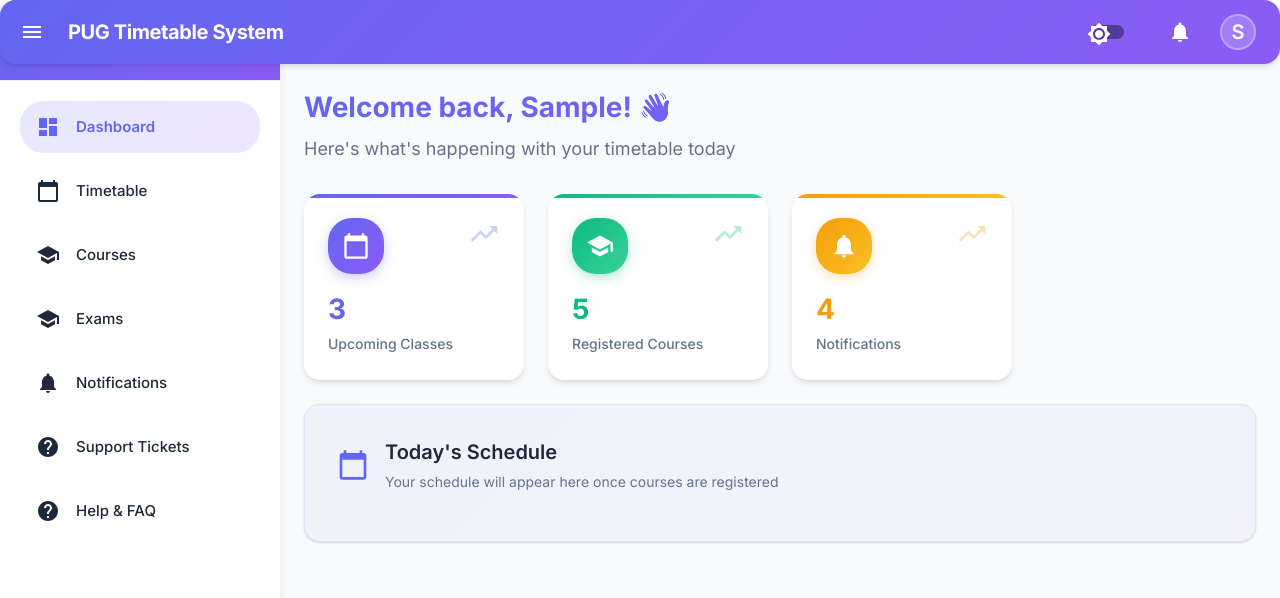
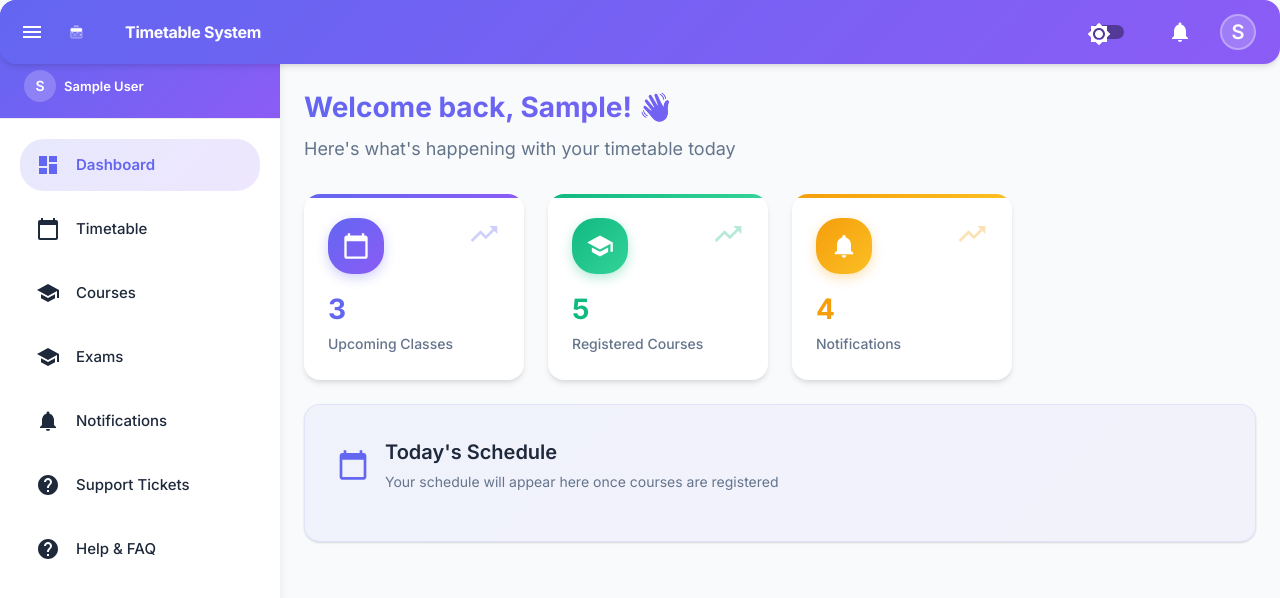
Before and after one commit to bvggies/timetablems, a React (Create React App) app in the folder frontend/: page /dashboard in a window 1280 px wide. Shown: the top 598 px of the page. Built offline with nearby package versions, Linux system fonts and the light colour scheme; no server answers; sample sign-in values are in the browser's storage.

Commit message:
Add professional logo component and integrate throughout the system (Login, Sidebar, Topbar)

```diff
--- a/frontend/public/index.html
+++ b/frontend/public/index.html
@@ -2,9 +2,12 @@
 <html lang="en">
   <head>
     <meta charset="utf-8" />
-    <link rel="icon" href="%PUBLIC_URL%/favicon.ico" />
+    <link rel="icon" type="image/svg+xml" href="%PUBLIC_URL%/favicon.svg" />
+    <link rel="icon" type="image/png" href="%PUBLIC_URL%/favicon.ico" />
     <meta name="viewport" content="width=device-width, initial-scale=1" />
     <meta name="theme-color" content="#6366f1" />
+    <meta name="apple-mobile-web-app-capable" content="yes" />
+    <meta name="apple-mobile-web-app-status-bar-style" content="black-translucent" />
     <meta name="description" content="PUG Timetable Management System" />
     <link rel="preconnect" href="https://fonts.googleapis.com">
     <link rel="preconnect" href="https://fonts.gstatic.com" crossorigin>
--- /dev/null
+++ b/frontend/src/components/Logo.tsx
@@ -0,0 +1,218 @@
+import React from 'react';
+import { Box, SxProps, Theme } from '@mui/material';
+
+interface LogoProps {
+  size?: number;
+  variant?: 'full' | 'icon' | 'compact';
+  sx?: SxProps<Theme>;
+  color?: string;
+}
+
+const Logo: React.FC<LogoProps> = ({
+  size = 40,
+  variant = 'full',
+  sx,
+  color = 'currentColor',
+}) => {
+  const iconSize = variant === 'icon' ? size : size * 0.6;
+
+  const LogoIcon = () => (
+    <svg
+      width={iconSize}
+      height={iconSize}
+      viewBox="0 0 120 120"
+      fill="none"
+      xmlns="http://www.w3.org/2000/svg"
+    >
+      {/* Calendar base */}
+      <rect
+        x="20"
+        y="30"
+        width="80"
+        height="70"
+        rx="8"
+        fill={color}
+        opacity="0.1"
+      />
+      <rect
+        x="20"
+        y="30"
+        width="80"
+        height="70"
+        rx="8"
+        stroke={color}
+        strokeWidth="3"
+      />
+
+      {/* Calendar header */}
+      <rect
+        x="20"
+        y="30"
+        width="80"
+        height="25"
+        rx="8"
+        fill={color}
+      />
+
+      {/* Calendar rings/binding */}
+      <circle cx="35" cy="42.5" r="3" fill="white" />
+      <circle cx="85" cy="42.5" r="3" fill="white" />
+
+      {/* Calendar grid lines */}
+      <line
+        x1="40"
+        y1="55"
+        x2="40"
+        y2="100"
+        stroke={color}
+        strokeWidth="2"
+        opacity="0.3"
+      />
+      <line
+        x1="60"
+        y1="55"
+        x2="60"
+        y2="100"
+        stroke={color}
+        strokeWidth="2"
+        opacity="0.3"
+      />
+      <line
+        x1="80"
+        y1="55"
+        x2="80"
+        y2="100"
+        stroke={color}
+        strokeWidth="2"
+        opacity="0.3"
+      />
+      <line
+        x1="20"
+        y1="70"
+        x2="100"
+        y2="70"
+        stroke={color}
+        strokeWidth="2"
+        opacity="0.3"
+      />
+      <line
+        x1="20"
+        y1="85"
+        x2="100"
+        y2="85"
+        stroke={color}
+        strokeWidth="2"
+        opacity="0.3"
+      />
+
+      {/* Time indicators */}
+      <circle cx="30" cy="62.5" r="4" fill={color} />
+      <circle cx="50" cy="77.5" r="4" fill={color} />
+      <circle cx="70" cy="62.5" r="4" fill={color} />
+      <circle cx="90" cy="77.5" r="4" fill={color} />
+
+      {/* PUG text/accent */}
+      <text
+        x="60"
+        y="20"
+        fontSize="16"
+        fontWeight="700"
+        fill={color}
+        textAnchor="middle"
+        fontFamily="Inter, sans-serif"
+      >
+        PUG
+      </text>
+    </svg>
+  );
+
+  if (variant === 'icon') {
+    return (
+      <Box sx={{ display: 'inline-flex', ...sx }}>
+        <LogoIcon />
+      </Box>
+    );
+  }
+
+  if (variant === 'compact') {
+    return (
+      <Box
+        sx={{
+          display: 'flex',
+          alignItems: 'center',
+          gap: 1,
+          ...sx,
+        }}
+      >
+        <LogoIcon />
+        <Box
+          component="span"
+          sx={{
+            fontSize: size * 0.35,
+            fontWeight: 700,
+            letterSpacing: '-0.02em',
+            background: `linear-gradient(135deg, ${color} 0%, ${color}dd 100%)`,
+            backgroundClip: 'text',
+            WebkitBackgroundClip: 'text',
+            WebkitTextFillColor: 'transparent',
+          }}
+        >
+          PUG
+        </Box>
+      </Box>
+    );
+  }
+
+  // Full variant
+  return (
+    <Box
+      sx={{
+        display: 'flex',
+        flexDirection: 'column',
+        alignItems: 'center',
+        gap: 1,
+        ...sx,
+      }}
+    >
+      <LogoIcon />
+      <Box
+        sx={{
+          display: 'flex',
+          flexDirection: 'column',
+          alignItems: 'center',
+          gap: 0.25,
+        }}
+      >
+        <Box
+          component="span"
+          sx={{
+            fontSize: size * 0.4,
+            fontWeight: 700,
+            letterSpacing: '-0.02em',
+            lineHeight: 1.2,
+            background: `linear-gradient(135deg, ${color} 0%, ${color}dd 100%)`,
+            backgroundClip: 'text',
+            WebkitBackgroundClip: 'text',
+            WebkitTextFillColor: 'transparent',
+          }}
+        >
+          PUG Timetable
+        </Box>
+        <Box
+          component="span"
+          sx={{
+            fontSize: size * 0.2,
+            fontWeight: 500,
+            letterSpacing: '0.05em',
+            opacity: 0.7,
+            textTransform: 'uppercase',
+          }}
+        >
+          Management System
+        </Box>
+      </Box>
+    </Box>
+  );
+};
+
+export default Logo;
--- a/frontend/src/components/layout/Sidebar.tsx
+++ b/frontend/src/components/layout/Sidebar.tsx
@@ -29,6 +29,7 @@ import {
 } from '@mui/icons-material';
 import { useNavigate, useLocation } from 'react-router-dom';
 import { authService } from '../../services/auth';
+import Logo from '../Logo';
 
 const drawerWidth = 280;
 
@@ -82,36 +83,56 @@ const Sidebar: React.FC<SidebarProps> = ({ open, onClose }) => {
         sx={{
           background: 'linear-gradient(135deg, #6366f1 0%, #8b5cf6 100%)',
           color: 'white',
-          minHeight: '80px !important',
+          minHeight: '100px !important',
           display: 'flex',
+          flexDirection: 'column',
           alignItems: 'center',
-          justifyContent: 'space-between',
+          justifyContent: 'center',
           px: 2,
+          py: 2,
+          gap: 1.5,
         }}
       >
-        <Box sx={{ display: 'flex', alignItems: 'center', gap: 1.5 }}>
-          <Avatar
-            sx={{
-              width: 40,
-              height: 40,
-              background: 'rgba(255, 255, 255, 0.2)',
-              color: 'white',
-              fontWeight: 600,
-            }}
-          >
-            {user?.firstName?.[0] || 'P'}
-          </Avatar>
+        <Box sx={{ display: 'flex', alignItems: 'center', gap: 1 }}>
+          <Logo size={32} variant="icon" color="white" />
           <Box>
-            <Typography variant="subtitle2" sx={{ fontWeight: 600, lineHeight: 1.2 }}>
-              {user?.firstName} {user?.lastName}
+            <Typography variant="subtitle2" sx={{ fontWeight: 700, lineHeight: 1.2, fontSize: '0.875rem' }}>
+              PUG Timetable
             </Typography>
-            <Typography variant="caption" sx={{ opacity: 0.9, fontSize: '0.75rem' }}>
+            <Typography variant="caption" sx={{ opacity: 0.9, fontSize: '0.7rem' }}>
               {user?.role || 'User'}
             </Typography>
           </Box>
         </Box>
+        <Box sx={{ display: 'flex', alignItems: 'center', gap: 1, width: '100%', justifyContent: 'center' }}>
+          <Avatar
+            sx={{
+              width: 32,
+              height: 32,
+              background: 'rgba(255, 255, 255, 0.2)',
+              color: 'white',
+              fontWeight: 600,
+              fontSize: '0.875rem',
+            }}
+          >
+            {user?.firstName?.[0] || 'U'}
+          </Avatar>
+          <Box sx={{ flex: 1, minWidth: 0 }}>
+            <Typography variant="body2" sx={{ fontWeight: 600, lineHeight: 1.2, fontSize: '0.8125rem' }} noWrap>
+              {user?.firstName} {user?.lastName}
+            </Typography>
+          </Box>
+        </Box>
         {isMobile && (
-          <IconButton onClick={onClose} sx={{ color: 'white' }}>
+          <IconButton
+            onClick={onClose}
+            sx={{
+              color: 'white',
+              position: 'absolute',
+              top: 8,
+              right: 8,
+            }}
+          >
             <ChevronLeft />
           </IconButton>
         )}
--- a/frontend/src/components/layout/Topbar.tsx
+++ b/frontend/src/components/layout/Topbar.tsx
@@ -27,6 +27,7 @@ import { useNavigate } from 'react-router-dom';
 import { useQuery } from '@tanstack/react-query';
 import api from '../../services/api';
 import { authService } from '../../services/auth';
+import Logo from '../Logo';
 
 interface TopbarProps {
   onMenuClick: () => void;
@@ -95,19 +96,34 @@ const Topbar: React.FC<TopbarProps> = ({ onMenuClick, onThemeToggle, isDarkMode
         >
           <MenuIcon />
         </IconButton>
-        <Typography
-          variant="h6"
-          noWrap
-          component="div"
+        <Box
           sx={{
             flexGrow: 1,
-            fontWeight: 700,
-            fontSize: { xs: '1rem', sm: '1.25rem' },
-            letterSpacing: '-0.02em',
+            display: 'flex',
+            alignItems: 'center',
+            gap: 1.5,
           }}
         >
-          PUG Timetable System
-        </Typography>
+          <Logo size={28} variant="compact" color="white" />
+          <Box
+            sx={{
+              display: { xs: 'none', sm: 'block' },
+            }}
+          >
+            <Typography
+              variant="h6"
+              component="div"
+              sx={{
+                fontWeight: 700,
+                fontSize: '1rem',
+                letterSpacing: '-0.02em',
+                color: 'white',
+              }}
+            >
+              Timetable System
+            </Typography>
+          </Box>
+        </Box>
         <Box sx={{ display: 'flex', alignItems: 'center', gap: 1 }}>
           <Tooltip title={isDarkMode ? 'Switch to light mode' : 'Switch to dark mode'}>
             <FormControlLabel
--- a/frontend/src/pages/auth/Login.tsx
+++ b/frontend/src/pages/auth/Login.tsx
@@ -11,10 +11,10 @@ import {
   useTheme,
   alpha,
 } from '@mui/material';
-import { School } from '@mui/icons-material';
 import { useNavigate, Link as RouterLink } from 'react-router-dom';
 import { useMutation } from '@tanstack/react-query';
 import { authService, LoginCredentials } from '../../services/auth';
+import Logo from '../../components/Logo';
 
 const Login: React.FC = () => {
   const navigate = useNavigate();
@@ -72,24 +72,29 @@ const Login: React.FC = () => {
         >
           <Box
             sx={{
-              mb: 4,
+              mb: 5,
               textAlign: 'center',
             }}
           >
             <Box
               sx={{
-                width: 80,
-                height: 80,
-                borderRadius: 3,
-                background: 'linear-gradient(135deg, #6366f1 0%, #8b5cf6 100%)',
+                mb: 3,
                 display: 'flex',
-                alignItems: 'center',
                 justifyContent: 'center',
-                margin: '0 auto 16px',
-                boxShadow: '0 10px 25px rgba(99, 102, 241, 0.4)',
               }}
             >
-              <School sx={{ fontSize: 40, color: 'white' }} />
+              <Box
+                sx={{
+                  p: 2,
+                  borderRadius: 4,
+                  background: alpha(theme.palette.common.white, 0.15),
+                  backdropFilter: 'blur(10px)',
+                  border: `1px solid ${alpha(theme.palette.common.white, 0.2)}`,
+                  boxShadow: '0 8px 32px rgba(0, 0, 0, 0.1)',
+                }}
+              >
+                <Logo size={120} variant="icon" color="white" />
+              </Box>
             </Box>
             <Typography
               component="h1"
@@ -100,7 +105,7 @@ const Login: React.FC = () => {
                 mb: 1,
               }}
             >
-              PUG Timetable
+              PUG Timetable System
             </Typography>
             <Typography
               variant="body1"
```
Also changed, not shown: frontend/public/favicon.svg (added).
